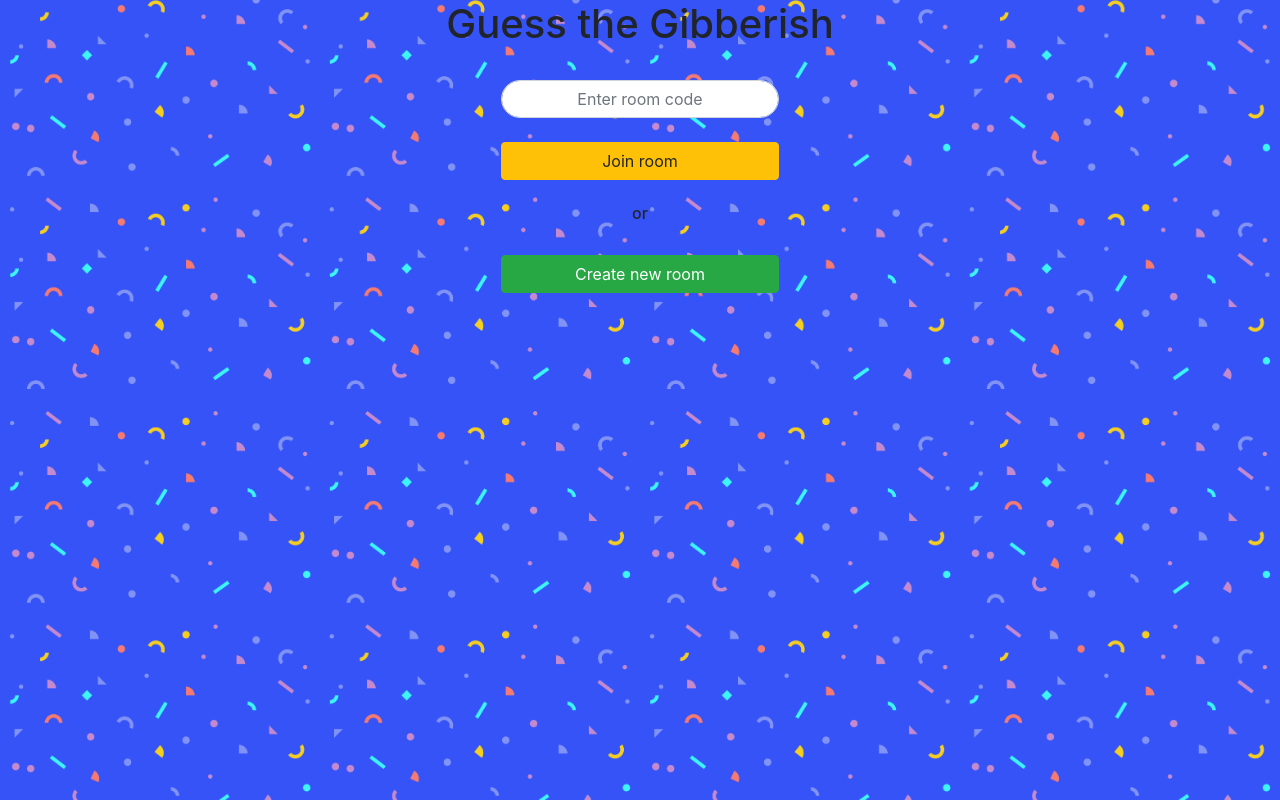
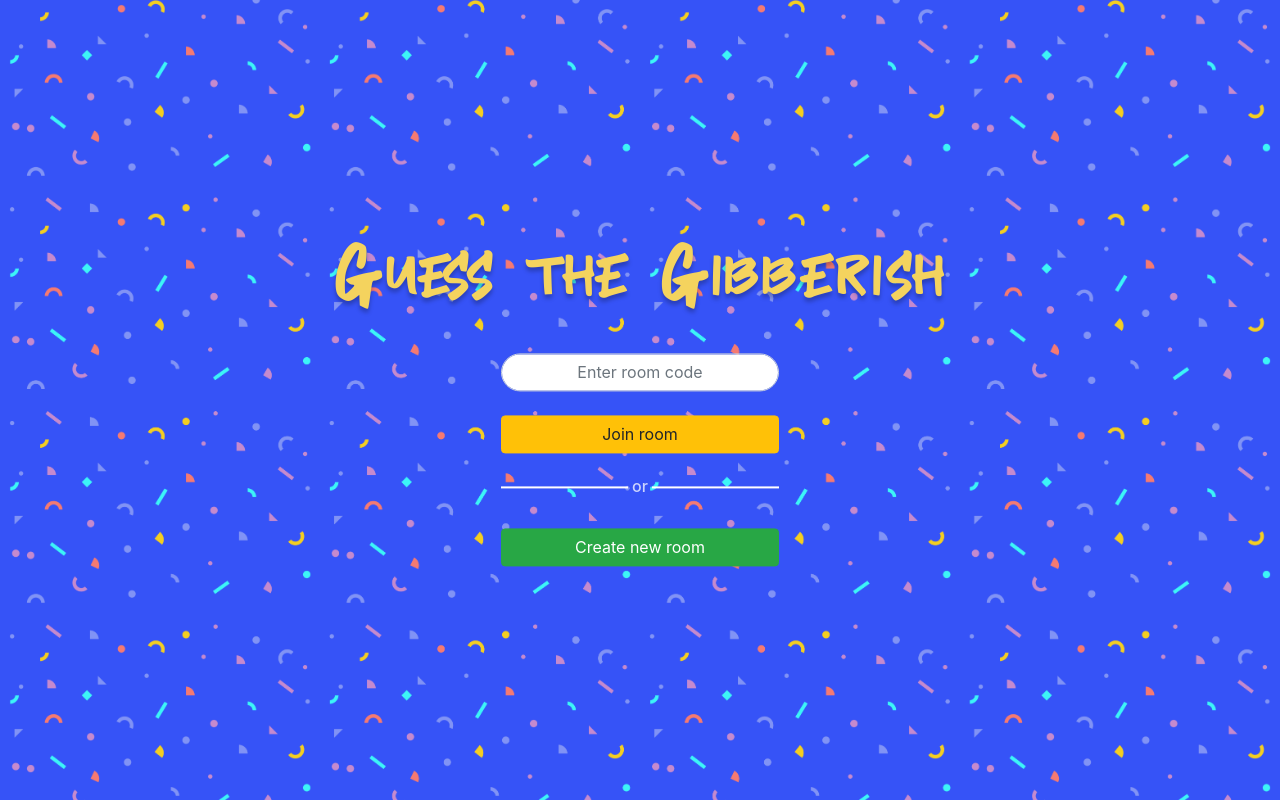
Before and after one commit to ryanmt95/gibberish, a React (Create React App) app in the folder gibberish_client/: page / in a window 1280 px wide. Built offline with nearby package versions, Linux system fonts and the light colour scheme.

Commit message:
Style the joinroom page

```diff
--- a/gibberish_client/src/App.css
+++ b/gibberish_client/src/App.css
@@ -56,3 +56,39 @@
 #QuestionCardComponent {
   text-align: center;
 }
+
+#landingPage {
+  margin: 0;
+  position: absolute;
+  top: 50%;
+  left: 50%;
+  -ms-transform: translate(-50%, -50%);
+  transform: translate(-50%, -50%);
+}
+
+#title {
+  font-family: 'linglenglangregular';
+  color: #F4D35E;
+  text-shadow: 0px 4px 4px rgba(0, 0, 0, 0.25);
+  font-size: 96px;
+  line-height: 88px;
+}
+
+hr {
+  border-top: 1px solid white;
+}
+
+h6 {
+  display: flex;
+  flex-direction: row;
+  color: rgba(255, 255, 255, 0.75);;
+  font-size: 16px;
+}
+
+h6:before, h6:after {
+    content: "";
+    flex: 1 1;
+    border-bottom: 2px solid white;
+    text-align: center;
+    margin: auto;
+}
```
